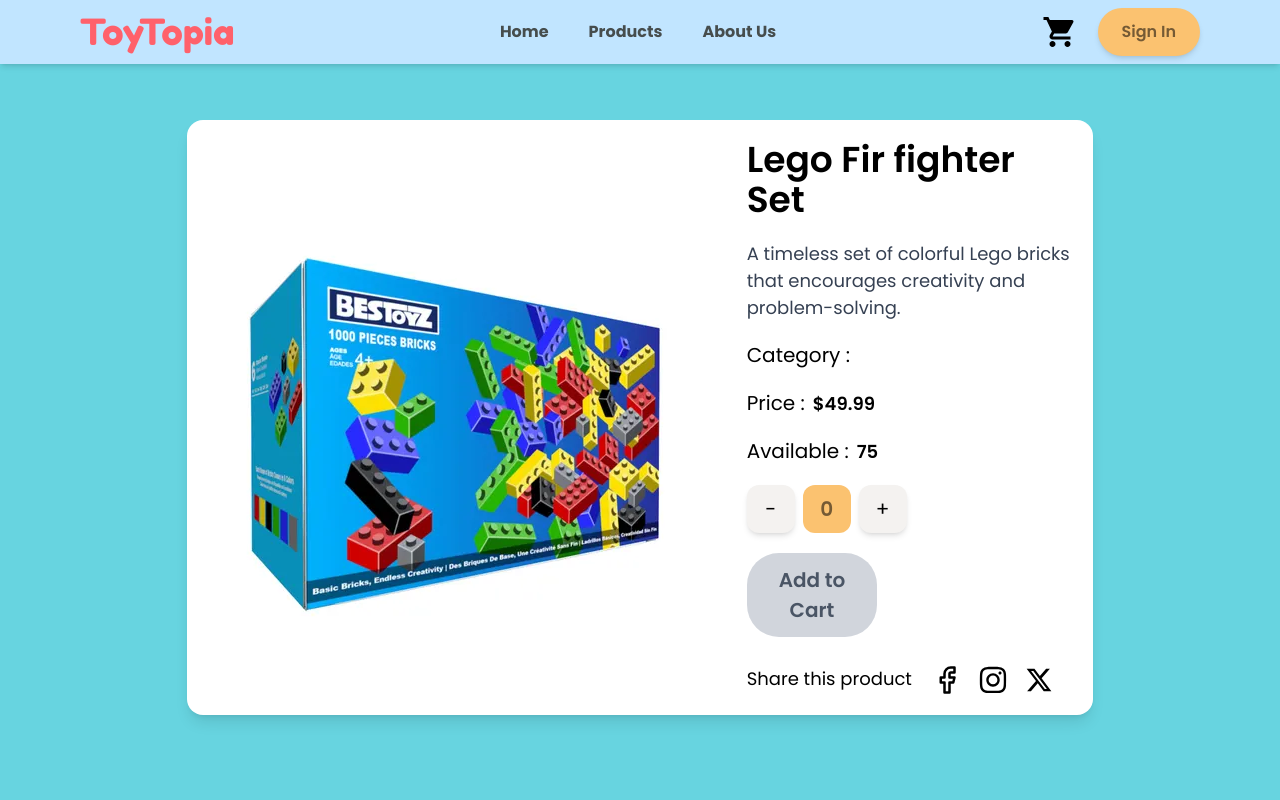
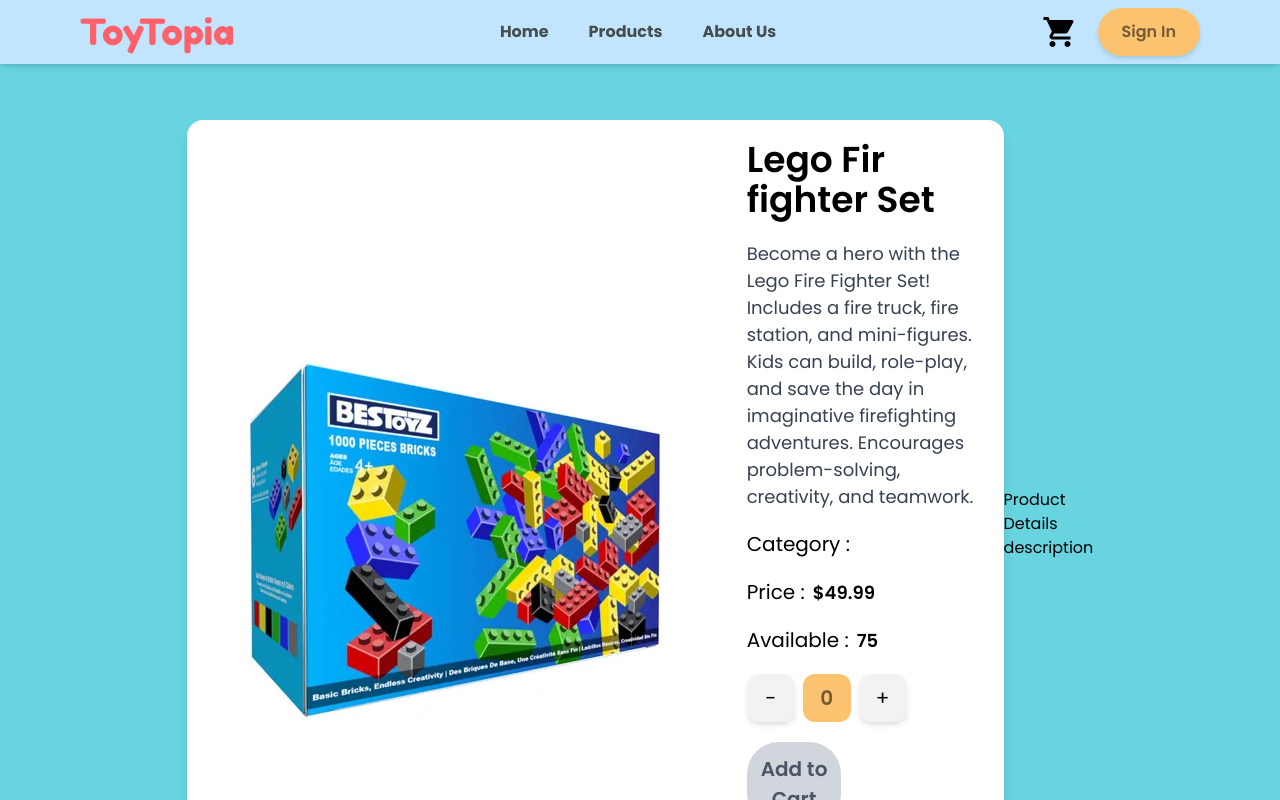
Before and after one commit to mezbahDev/ToyTopia, a React (Vite) app: page /toys/1 in a window 1280 px wide. Shown: the top 800 px of the page. Built offline with nearby package versions, Linux system fonts and the light colour scheme.

Commit message:
description added in data.json

```diff
--- a/public/data.json
+++ b/public/data.json
@@ -7,7 +7,7 @@
     "price": 49.99,
     "rating": 4.7,
     "availableQuantity": 75,
-    "description": "A timeless set of colorful Lego bricks that encourages creativity and problem-solving.",
+    "description": "Become a hero with the Lego Fire Fighter Set! Includes a fire truck, fire station, and mini-figures. Kids can build, role-play, and save the day in imaginative firefighting adventures. Encourages problem-solving, creativity, and teamwork.",
     "pictureURL": "../public/assets/lego.webp",
     "subCategory": "Building Blocks"
   },
@@ -19,7 +19,7 @@
     "price": 34.99,
     "rating": 4.5,
     "availableQuantity": 50,
-    "description": "A colorful baby gym to stimulate baby's senses and encourage early movement.",
+    "description": "Join Buzz Lightyear on an out-of-this-world adventure! This Buzz Lightyear action figure brings the beloved character to life with incredible detail and interactive features. Kids can imagine themselves as space rangers, exploring distant planets and battling evil forces alongside Buzz. With his voice command, laser action, and posable joints, Buzz Lightyear provides endless fun and imaginative play for Toy Story fans of all ages.",
     "pictureURL": "../public/assets/buzz.png",
     "subCategory": "Infant Toys"
   },
@@ -31,7 +31,7 @@
     "price": 199.99,
     "rating": 4.8,
     "availableQuantity": 30,
-    "description": "A multi-level Barbie Dreamhouse with accessories for endless imaginative play.",
+    "description": "Unleash creativity with the Creative Blocks set. Build towers, castles, and imaginative structures. Vibrant colors and multiple shapes enhance fine motor skills, spatial reasoning, and imaginative play. Ideal for solo or collaborative fun.",
     "pictureURL": "../public/assets/creativeBlocks.png",
     "subCategory": "Dolls & Accessories"
   },
@@ -43,7 +43,7 @@
     "price": 59.99,
     "rating": 4.6,
     "availableQuantity": 60,
-    "description": "Exciting Hot Wheels track set for car racing enthusiasts.",
+    "description": "Bring home Bullseye, Woody's loyal horse, as a soft and cuddly plush toy. Perfect for bedtime snuggles or recreating Toy Story adventures. Encourages imaginative play and storytelling, and is safe for kids of all ages.",
     "pictureURL": "../public/assets/bullseye.png",
     "subCategory": "Vehicles"
   },
@@ -55,7 +55,7 @@
     "price": 24.99,
     "rating": 4.4,
     "availableQuantity": 80,
-    "description": "Encourage creativity with this Play-Doh set including molds and colors.",
+    "description": "Adorable My Melody plush for endless cuddles and play. Soft, durable, and safe for children. Ideal for imaginative play, storytelling, or as a comforting bedtime companion. Perfect for fans of cute and collectible plush toys.",
     "pictureURL": "../public/assets/melody.png",
     "subCategory": "Arts & Crafts"
   },
@@ -67,7 +67,7 @@
     "price": 79.99,
     "rating": 4.5,
     "availableQuantity": 40,
-    "description": "Interactive robotic puppy that responds to touch and sound.",
+    "description": "Meet Huggable Friends, interactive robotic puppies that respond to touch and sound. Play, cuddle, and teach tricks while developing empathy and care skills. Great for tech-savvy kids who love pets and interactive learning.",
     "pictureURL": "../public/assets/Huggable.png",
     "subCategory": "Electronic Toys"
   },
@@ -79,7 +79,7 @@
     "price": 29.99,
     "rating": 4.7,
     "availableQuantity": 55,
-    "description": "Classic Monopoly board game for family game nights.",
+    "description": "Bring the roar of Rex to life with this collectible figurine. Perfect for Toy Story fans, imaginative play, and display. Encourages storytelling, creativity, and role-playing adventures.",
     "pictureURL": "../public/assets/rex.png",
     "subCategory": "Board Games"
   },
@@ -91,7 +91,7 @@
     "price": 39.99,
     "rating": 4.3,
     "availableQuantity": 70,
-    "description": "Nerf blaster for hours of fun and safe action-packed play.",
+    "description": "Soft and cuddly Fluffy Bear ready for hugs, adventures, and bedtime snuggles. Perfect for imaginative play, storytelling, and as a comforting companion for kids of all ages.",
     "pictureURL": "../public/assets/fluffy bear.png",
     "subCategory": "Action Toys"
   },
@@ -103,7 +103,7 @@
     "price": 19.99,
     "rating": 4.6,
     "availableQuantity": 65,
-    "description": "Educational wooden puzzles to enhance cognitive skills.",
+    "description": "Realistic Dump Truck toy for endless construction adventures. Kids can load, unload, and transport materials safely while improving motor skills and imaginative play.",
     "pictureURL": "../public/assets/catDump.png",
     "subCategory": "Educational"
   },
@@ -115,7 +115,7 @@
     "price": 129.99,
     "rating": 4.5,
     "availableQuantity": 25,
-    "description": "Remote-controlled drone with HD camera for aerial fun.",
+    "description": "Take flight with the RC Drone Quadcopter! Remote-controlled, equipped with HD camera for aerial exploration. Develops hand-eye coordination and provides hours of outdoor and indoor fun.",
     "pictureURL": "../public/assets/drone.jpg",
     "subCategory": "Electronic Toys"
   },
@@ -127,7 +127,7 @@
     "price": 44.99,
     "rating": 4.7,
     "availableQuantity": 50,
-    "description": "Classic wooden train set with tracks for imaginative play.",
+    "description": "Classic Wooden Train Set with tracks for building elaborate train routes. Encourages imaginative play, problem-solving, and fine motor skills. Perfect for solo or group play sessions.",
     "pictureURL": "../public/assets/train.avif",
     "subCategory": "Vehicles"
   },
@@ -139,7 +139,7 @@
     "price": 14.99,
     "rating": 4.8,
     "availableQuantity": 100,
-    "description": "Classic 3x3 puzzle cube to enhance problem-solving skills.",
+    "description": "Challenge young minds with this classic 3x3 Puzzle Cube. Enhances problem-solving, focus, and hand-eye coordination. Perfect for solo brain-training or friendly competitions.",
     "pictureURL": "../public/assets/cube.jpg",
     "subCategory": "Educational"
   },
@@ -151,7 +151,7 @@
     "price": 22.99,
     "rating": 4.5,
     "availableQuantity": 90,
-    "description": "Colorful Crayola set for endless creative coloring fun.",
+    "description": "Bring colors to life with the Crayola Coloring Set! Includes crayons, markers, and coloring sheets. Enhances creativity, fine motor skills, and hours of artistic fun for children of all ages.",
     "pictureURL": "../public/assets/coloring.webp",
     "subCategory": "Arts & Crafts"
   },
@@ -163,7 +163,7 @@
     "price": 59.99,
     "rating": 4.6,
     "availableQuantity": 45,
-    "description": "Interactive toy laptop to teach letters, numbers, and basic games.",
+    "description": "Interactive Learning Laptop from Fisher-Price teaches letters, numbers, and basic games. Encourages early learning, hand-eye coordination, and imaginative play. Safe and engaging for toddlers and preschoolers.",
     "pictureURL": "../public/assets/fisher.avif",
     "subCategory": "Educational"
   },
@@ -175,7 +175,7 @@
     "price": 79.99,
     "rating": 4.7,
     "availableQuantity": 35,
-    "description": "Realistic toy kitchen with utensils for imaginative cooking play.",
+    "description": "Become a mini chef with this realistic Toy Kitchen Set! Includes utensils, stove, and cookware for imaginative cooking play. Encourages creativity, role-playing, and social interaction.",
     "pictureURL": "../public/assets/kitcher.jpg",
     "subCategory": "Role Play"
   },
@@ -187,7 +187,7 @@
     "price": 24.99,
     "rating": 4.9,
     "availableQuantity": 120,
-    "description": "Soft and cuddly teddy bear for kids of all ages.",
+    "description": "Soft and cuddly Stuffed Teddy Bear perfect for hugs, comfort, and imaginative play. Encourages emotional development and is suitable for kids of all ages.",
     "pictureURL": "../public/assets/teddyBear.webp",
     "subCategory": "Stuffed Animals"
   },
@@ -199,7 +199,7 @@
     "price": 49.99,
     "rating": 4.4,
     "availableQuantity": 60,
-    "description": "Fast remote-controlled car with rechargeable battery.",
+    "description": "Fast and exciting Remote Control Car with rechargeable battery. Encourages hand-eye coordination, outdoor play, and competitive fun. Perfect for kids who love racing adventures.",
     "pictureURL": "../public/assets/racing car.webp",
     "subCategory": "Vehicles"
   },
@@ -211,7 +211,7 @@
     "price": 12.99,
     "rating": 4.6,
     "availableQuantity": 100,
-    "description": "Flash cards to help kids learn numbers, letters, and animals.",
+    "description": "Learn numbers, letters, and animals with these colorful Educational Flash Cards. Enhances memory, recognition, and early learning skills. Fun and interactive for preschoolers and toddlers.",
     "pictureURL": "../public/assets/flash cards.jpg",
     "subCategory": "Educational"
   },
@@ -223,7 +223,7 @@
     "price": 29.99,
     "rating": 4.5,
     "availableQuantity": 70,
-    "description": "Colorful wooden blocks to encourage stacking and creativity.",
+    "description": "Colorful Wooden Blocks Set encourages stacking, creativity, and problem-solving. Perfect for imaginative play, fine motor skill development, and collaborative building fun.",
     "pictureURL": "../public/assets/blockSet.gif",
     "subCategory": "Building Blocks"
   },
@@ -235,7 +235,7 @@
     "price": 34.99,
     "rating": 4.6,
     "availableQuantity": 50,
-    "description": "Mess-free magnetic drawing board to let kids draw and erase endlessly.",
+    "description": "Mess-free Magnetic Drawing Board allows kids to draw, erase, and recreate endlessly. Enhances creativity, fine motor skills, and artistic expression in a fun, safe way.",
     "pictureURL": "../public/assets/draw.jpg",
     "subCategory": "Arts & Crafts"
   },
@@ -247,7 +247,7 @@
     "price": 29.99,
     "rating": 4.5,
     "availableQuantity": 40,
-    "description": "Miniature boat set perfect for water play and imagination.",
+    "description": "Mini Boat Set perfect for water play and imaginative adventures. Encourages creativity, storytelling, and outdoor fun in a safe and interactive way.",
     "pictureURL": "../public/assets/hero-banner1.png",
     "subCategory": "Outdoor Toys"
   },
@@ -259,7 +259,7 @@
     "price": 39.99,
     "rating": 4.7,
     "availableQuantity": 35,
-    "description": "Race your cars and create endless fun tracks with this car set.",
+    "description": "Race and play with this Car Set Toy! Includes multiple cars and tracks for endless fun. Encourages creativity, coordination, and competitive play for kids who love vehicles.",
     "pictureURL": "../public/assets/hero-banner3.png",
     "subCategory": "Vehicles & Cars"
   },
@@ -271,7 +271,7 @@
     "price": 24.99,
     "rating": 4.8,
     "availableQuantity": 60,
-    "description": "Set of soft, huggable bears perfect for kids of all ages.",
+    "description": "Set of soft, huggable bears perfect for imaginative play, cuddles, and storytelling. Encourages creativity, emotional development, and safe play for kids of all ages.",
     "pictureURL": "../public/assets/hero-banner2.png",
     "subCategory": "Stuffed Animals"
   }
--- a/src/pages/ToyDetails.jsx
+++ b/src/pages/ToyDetails.jsx
@@ -48,6 +48,7 @@
 
   return (
     <div className="flex items-center text-black px-20 w-10/12 mx-auto">
+
       <div className="flex items-center gap-10 bg-white p-5 rounded-2xl mx-auto justify-center shadow-lg">
         <img
           src={toy.pictureURL}
@@ -120,6 +121,13 @@
           </div>
         </div>
       </div>
+
+      <div>
+        <h1>Product Details</h1>
+        <p>
+          description
+        </p>
+      </div>
     </div>
   );
 };
```
